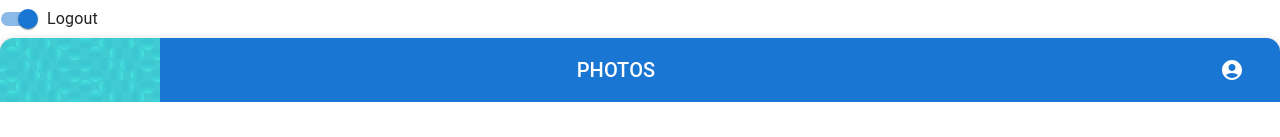
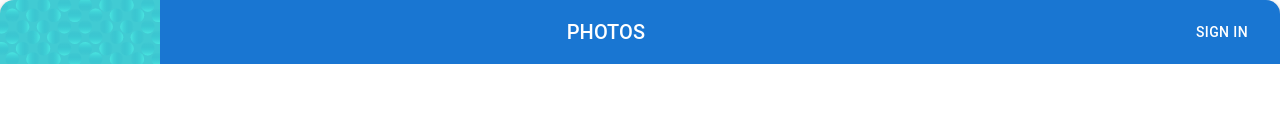
Before and after one commit to thtngan/fe, a React (Create React App) app: page / in a window 1280 px wide. Shown: the top 137 px of the page. Built offline with nearby package versions, Linux system fonts and the light colour scheme.

Commit message:
H: Handle signin, logout in homepage

```diff
--- a/src/components/MenuAppBar.js
+++ b/src/components/MenuAppBar.js
@@ -12,10 +12,21 @@ import FormGroup from '@mui/material/FormGroup';
 import MenuItem from '@mui/material/MenuItem';
 import Menu from '@mui/material/Menu';
 import Button from "@mui/material/Button";
+import {useNavigate} from "react-router-dom";
+import {useEffect} from "react";
 
 export default function MenuAppBar() {
-  const [auth, setAuth] = React.useState(true);
+  const [auth, setAuth] = React.useState(false);
   const [anchorEl, setAnchorEl] = React.useState(null);
+
+  useEffect(() => {
+    if (localStorage.getItem('email') != null) {
+      setAuth(true);
+    }
+  }, [])
+
+
+  const navigate = useNavigate();
 
   const handleChange = (event) => {
     setAuth(event.target.checked);
@@ -29,20 +40,20 @@ export default function MenuAppBar() {
     setAnchorEl(null);
   };
 
+  const navigateProfilePage = () => {
+    navigate("/profile");
+    window.location.reload();
+  };
+
+  const handleLogOut = () => {
+    localStorage.removeItem("email");
+    localStorage.removeItem("token");
+    setAuth(false);
+    window.location.reload();
+  };
+
   return (
     <Box sx={{ flexGrow: 1 }}>
-      <FormGroup>
-        <FormControlLabel
-          control={
-            <Switch
-              checked={auth}
-              onChange={handleChange}
-              aria-label="login switch"
-            />
-          }
-          label={auth ? 'Logout' : 'Login'}
-        />
-      </FormGroup>
       <AppBar position="static">
         <Toolbar>
           <Typography variant="h6" component="div" sx={{ flexGrow: 1 }}>
@@ -77,8 +88,8 @@ export default function MenuAppBar() {
                 open={Boolean(anchorEl)}
                 onClose={handleClose}
               >
-                <MenuItem onClick={handleClose}>Profile</MenuItem>
-                <MenuItem onClick={handleClose}>Log Out</MenuItem>
+                <MenuItem onClick={navigateProfilePage}>Profile</MenuItem>
+                <MenuItem onClick={handleLogOut}>Log Out</MenuItem>
               </Menu>
             </div>
           )}
--- a/src/components/Profile.js
+++ b/src/components/Profile.js
@@ -8,7 +8,7 @@ const Profile = () => {
 
 	useEffect(() => {
 		AuthService.getUserByEmail().then((res) => {
-			console.log(res);
+			// console.log(res);
 			setUser(res)
 		});
 	}, [])
```
